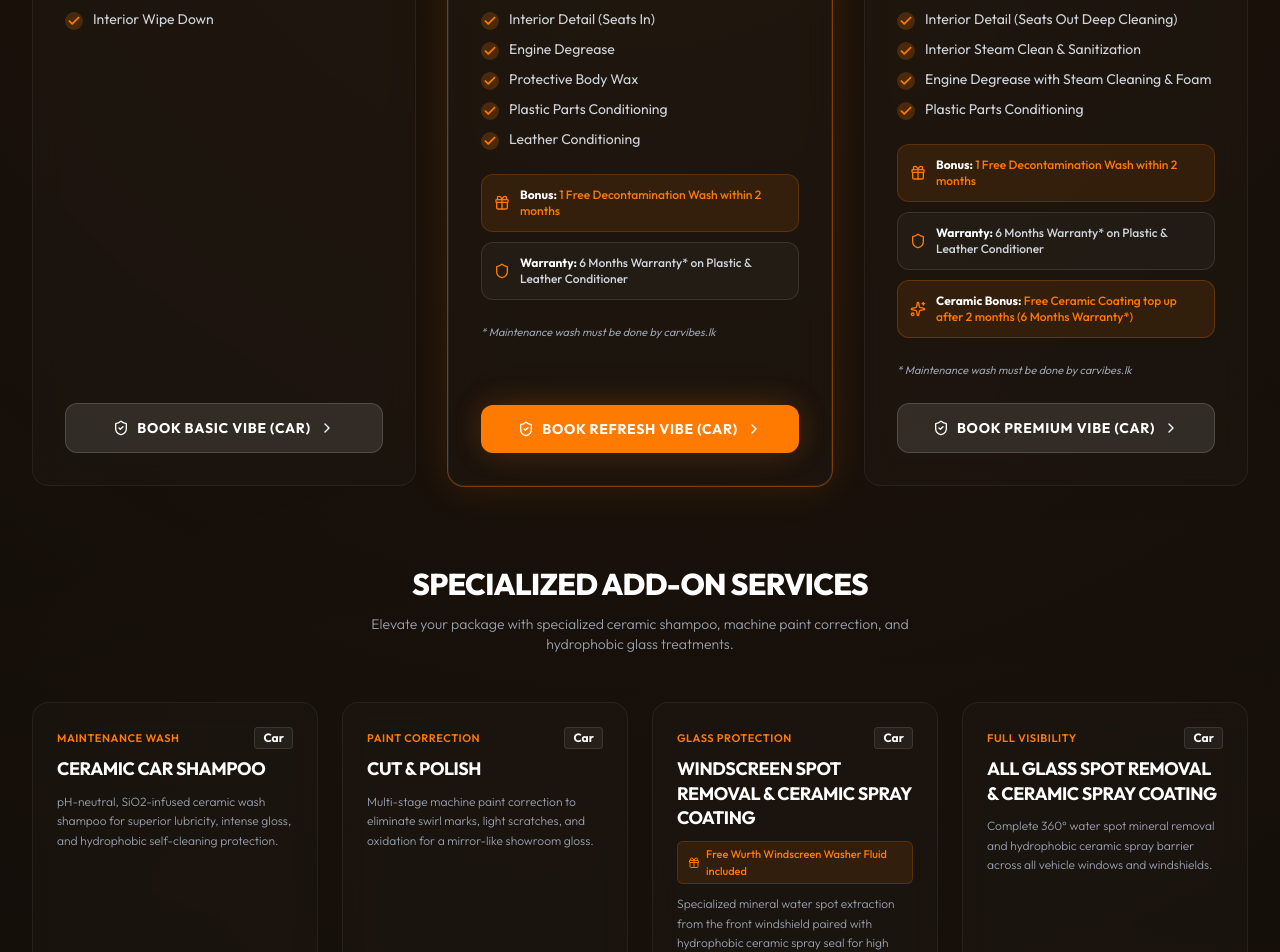
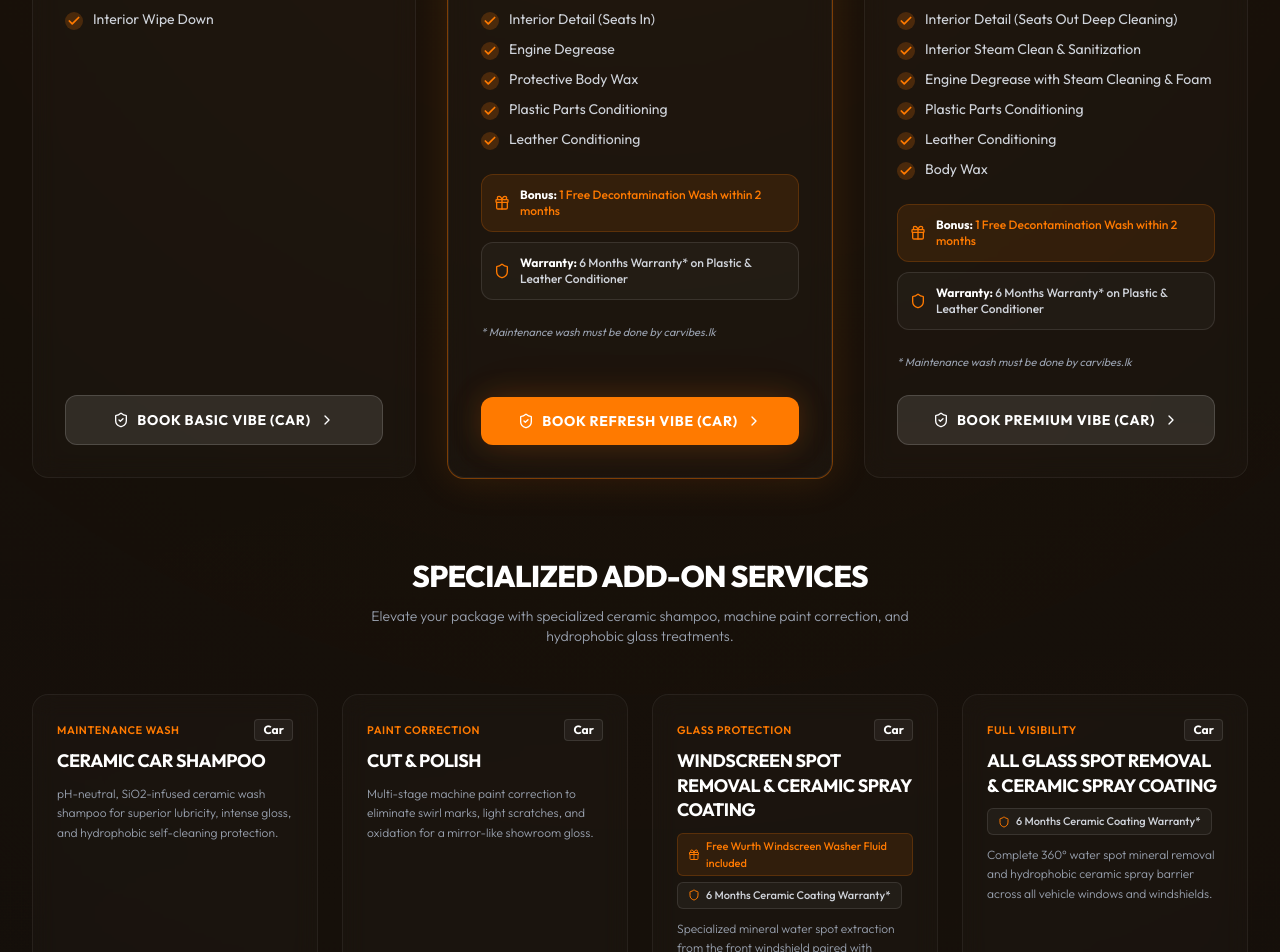
Before and after one commit to Pubudu-Harshana/carvibes_frontend, a Next.js app: page / in a window 1280 px wide. Shown: the part 2300-3252 px from the top of the page. Built offline with nearby package versions, Linux system fonts and the light colour scheme.

Commit message:
feat: update pricing packages, warranties, and inclusions

```diff
--- a/src/components/PricingPackages.tsx
+++ b/src/components/PricingPackages.tsx
@@ -353,10 +353,20 @@ export default function PricingPackages() {
                       {addon.name}
                     </h4>
 
-                    {addon.perk && (
-                      <div className="mt-2.5 inline-flex items-center gap-1.5 px-2.5 py-1 rounded-md bg-primary/10 border border-primary/20 text-[11px] text-primary font-medium">
-                        <Gift className="h-3 w-3 shrink-0 text-primary" />
-                        <span>{addon.perk}</span>
+                    {(addon.perk || addon.warranty) && (
+                      <div className="mt-2.5 flex flex-col gap-1.5">
+                        {addon.perk && (
+                          <div className="inline-flex items-center gap-1.5 px-2.5 py-1 rounded-md bg-primary/10 border border-primary/20 text-[11px] text-primary font-medium w-fit">
+                            <Gift className="h-3 w-3 shrink-0 text-primary" />
+                            <span>{addon.perk}</span>
+                          </div>
+                        )}
+                        {addon.warranty && (
+                          <div className="inline-flex items-center gap-1.5 px-2.5 py-1 rounded-md bg-white/[0.04] border border-white/10 text-[11px] text-gray-300 font-medium w-fit">
+                            <Shield className="h-3 w-3 shrink-0 text-primary" />
+                            <span>{addon.warranty}</span>
+                          </div>
+                        )}
                       </div>
                     )}
 
--- a/src/data/pricingData.ts
+++ b/src/data/pricingData.ts
@@ -23,6 +23,7 @@ export interface AddOnItem {
   tag: string;
   price: number;
   perk?: string;
+  warranty?: string;
   description: string;
 }
 
@@ -110,10 +111,11 @@ export const PRICING_DATA: Record<VehicleType, VehiclePricingConfig> = {
           "Interior Steam Clean & Sanitization",
           "Engine Degrease with Steam Cleaning & Foam",
           "Plastic Parts Conditioning",
+          "Leather Conditioning",
+          "Body Wax",
         ],
         freeBonus: "1 Free Decontamination Wash within 2 months",
         warranty: "6 Months Warranty* on Plastic & Leather Conditioner",
-        ceramicBonus: "Free Ceramic Coating top up after 2 months (6 Months Warranty*)",
         maintenanceNote: "* Maintenance wash must be done by carvibes.lk",
       },
     ],
@@ -140,6 +142,7 @@ export const PRICING_DATA: Record<VehicleType, VehiclePricingConfig> = {
         tag: "Glass Protection",
         price: 7900,
         perk: "Free Wurth Windscreen Washer Fluid included",
+        warranty: "6 Months Ceramic Coating Warranty*",
         description:
           "Specialized mineral water spot extraction from the front windshield paired with hydrophobic ceramic spray seal for high rainy-drive clarity.",
       },
@@ -148,6 +151,7 @@ export const PRICING_DATA: Record<VehicleType, VehiclePricingConfig> = {
         name: "All Glass Spot Removal & Ceramic Spray Coating",
         tag: "Full Visibility",
         price: 11900,
+        warranty: "6 Months Ceramic Coating Warranty*",
         description:
           "Complete 360° water spot mineral removal and hydrophobic ceramic spray barrier across all vehicle windows and windshields.",
       },
@@ -164,8 +168,7 @@ export const PRICING_DATA: Record<VehicleType, VehiclePricingConfig> = {
         "Nano Coatings",
       ],
       perks: [
-        "Free Ceramic Coating top up after 2 months",
-        "6 Months Warranty*",
+        "5-Year Warranty*",
       ],
       maintenanceNote: "* Maintenance wash must be done by carvibes.lk",
     },
@@ -233,10 +236,11 @@ export const PRICING_DATA: Record<VehicleType, VehiclePricingConfig> = {
           "Interior Steam Clean & Sanitization",
           "Engine Degrease with Steam Cleaning & Foam",
           "Plastic Parts Conditioning",
+          "Leather Conditioning",
+          "Body Wax",
         ],
         freeBonus: "1 Free Decontamination Wash within 2 months",
         warranty: "6 Months Warranty* on Plastic & Leather Conditioner",
-        ceramicBonus: "Free Ceramic Coating top up after 2 months (6 Months Warranty*)",
         maintenanceNote: "* Maintenance wash must be done by carvibes.lk",
       },
     ],
@@ -263,6 +267,7 @@ export const PRICING_DATA: Record<VehicleType, VehiclePricingConfig> = {
         tag: "Glass Protection",
         price: 8900,
         perk: "Free Wurth Windscreen Washer Fluid included",
+        warranty: "6 Months Ceramic Coating Warranty*",
         description:
           "Specialized mineral water spot extraction from the front windshield paired with hydrophobic ceramic spray seal for high rainy-drive clarity.",
       },
@@ -271,6 +276,7 @@ export const PRICING_DATA: Record<VehicleType, VehiclePricingConfig> = {
         name: "All Glass Spot Removal & Ceramic Spray Coating",
         tag: "Full Visibility",
         price: 11900,
+        warranty: "6 Months Ceramic Coating Warranty*",
         description:
           "Complete 360° water spot mineral removal and hydrophobic ceramic spray barrier across all vehicle windows and windshields.",
       },
@@ -287,8 +293,7 @@ export const PRICING_DATA: Record<VehicleType, VehiclePricingConfig> = {
         "Nano Coatings",
       ],
       perks: [
-        "Free Ceramic Coating top up after 2 months",
-        "6 Months Warranty*",
+        "5-Year Warranty*",
       ],
       maintenanceNote: "* Maintenance wash must be done by carvibes.lk",
     },
@@ -356,10 +361,11 @@ export const PRICING_DATA: Record<VehicleType, VehiclePricingConfig> = {
           "Interior Steam Clean & Sanitization",
           "Engine Degrease with Steam Cleaning & Foam",
           "Plastic Parts Conditioning",
+          "Leather Conditioning",
+          "Body Wax",
         ],
         freeBonus: "1 Free Decontamination Wash within 2 months",
         warranty: "6 Months Warranty* on Plastic & Leather Conditioner",
-        ceramicBonus: "Free Ceramic Coating top up after 2 months (6 Months Warranty*)",
         maintenanceNote: "* Maintenance wash must be done by carvibes.lk",
       },
     ],
@@ -386,6 +392,7 @@ export const PRICING_DATA: Record<VehicleType, VehiclePricingConfig> = {
         tag: "Glass Protection",
         price: 8900,
         perk: "Free Wurth Windscreen Washer Fluid included",
+        warranty: "6 Months Ceramic Coating Warranty*",
         description:
           "Specialized mineral water spot extraction from the front windshield paired with hydrophobic ceramic spray seal for high rainy-drive clarity.",
       },
@@ -394,6 +401,7 @@ export const PRICING_DATA: Record<VehicleType, VehiclePricingConfig> = {
         name: "All Glass Spot Removal & Ceramic Spray Coating",
         tag: "Full Visibility",
         price: 13900,
+        warranty: "6 Months Ceramic Coating Warranty*",
         description:
           "Complete 360° water spot mineral removal and hydrophobic ceramic spray barrier across all vehicle windows and windshields.",
       },
@@ -410,8 +418,7 @@ export const PRICING_DATA: Record<VehicleType, VehiclePricingConfig> = {
         "Nano Coatings",
       ],
       perks: [
-        "Free Ceramic Coating top up after 2 months",
-        "6 Months Warranty*",
+        "5-Year Warranty*",
       ],
       maintenanceNote: "* Maintenance wash must be done by carvibes.lk",
     },
```
